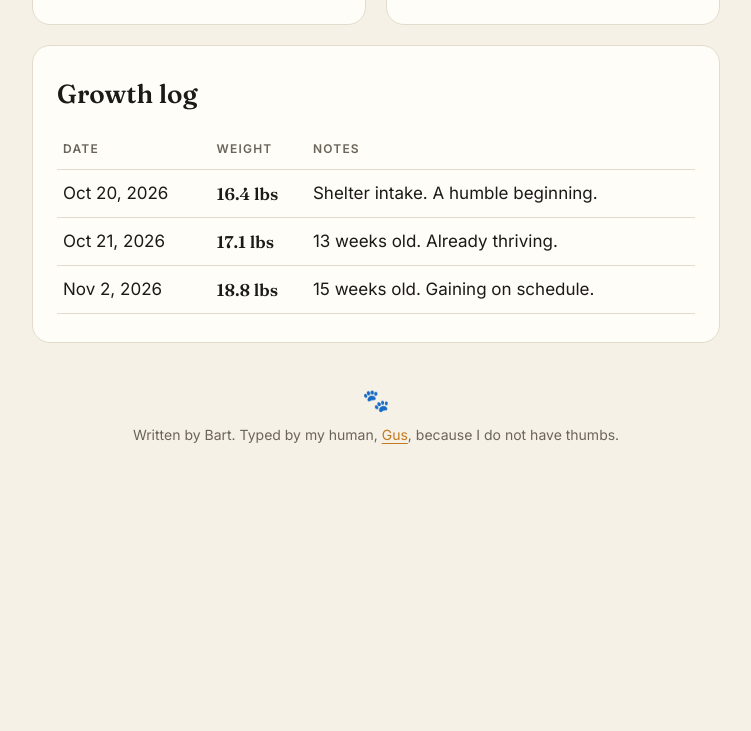
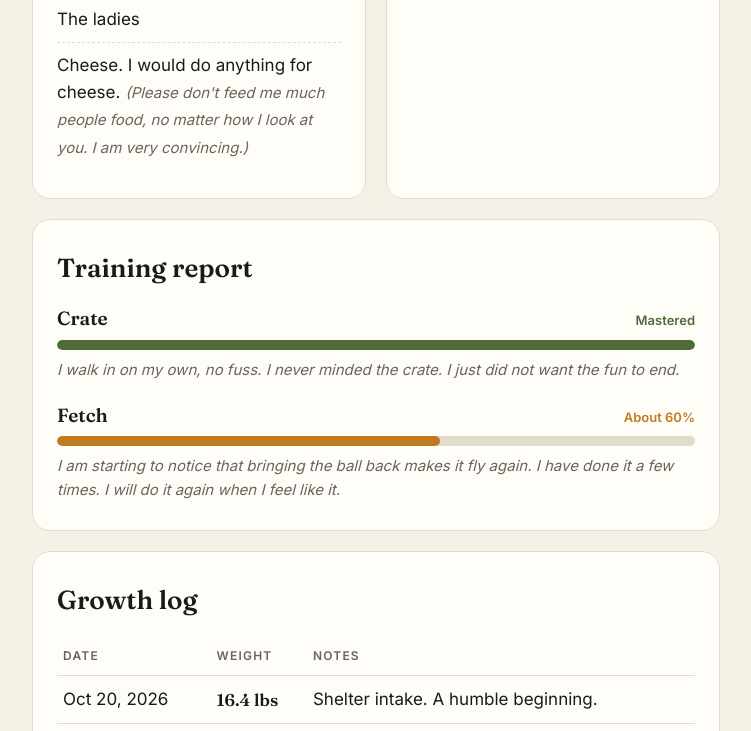
Before and after one commit to gusguidry/bartguidry.com, a plain HTML site: page index.html in a window 1280 px wide. Shown: the part 2237-2968 px from the top of the page, without its empty margins (264-1015 px from the left). Before the commit the page ends 2748 px from the top, so only its background shows below. Drawn offline with Linux system fonts and the light colour scheme.

Commit message:
Add training report; crate mastered, fetch in progress; ball and Kong likes
Co-Authored-By: Claude Opus 5.5 <noreply@anthropic.com>
Claude-Session: https://claude.ai/code/session_01Xe4cw62Ho9AagfR3dmgQUw

```diff
--- a/index.html
+++ b/index.html
@@ -106,6 +106,15 @@
   th { font-size: 12px; letter-spacing: .1em; text-transform: uppercase; color: var(--muted); font-weight: 600; }
   td.w { font-family: "Fraunces", serif; font-weight: 600; white-space: nowrap; }
 
+  .skill + .skill { margin-top: 18px; }
+  .skill .top { display: flex; justify-content: space-between; align-items: baseline; gap: 12px; }
+  .skill .name { font-family: "Fraunces", serif; font-weight: 600; font-size: 19px; }
+  .skill .pct { font-size: 13px; font-weight: 600; color: var(--grass); white-space: nowrap; }
+  .bar { height: 10px; border-radius: 999px; background: var(--line); margin: 6px 0 8px; overflow: hidden; }
+  .bar span { display: block; height: 100%; border-radius: 999px; background: var(--grass); }
+  .skill.wip .pct { color: var(--amber); }
+  .skill.wip .bar span { background: var(--amber); }
+
   .found { border: 2px solid var(--amber); background: linear-gradient(var(--amber-soft), var(--card) 110px); }
   .found h2 { color: var(--amber); }
   .btn {
@@ -179,6 +188,8 @@
         <li>The spot under the kitchen table</li>
         <li>Hunting kibble with my nose</li>
         <li>My rope toy</li>
+        <li>When you throw the ball. Throw it. Don't take it. Just throw it.</li>
+        <li>Frozen Kongs stuffed with kibble and melted cheese. I am teething, so this is a long-term project.</li>
         <li>YouTube TV. Ducks and dogs only.</li>
         <li>Being pet</li>
         <li>Walks</li>
@@ -194,13 +205,26 @@
         <li>The neighbor's Halloween decorations. Tacky.</li>
         <li>Cats</li>
         <li>The other dog in the mirror. He copies everything I do.</li>
-        <li>My crate <span class="aside">(we are working on it)</span></li>
         <li>When you stop petting me</li>
         <li>Baths. I have gone no-bath. It is the next evolution of no-poo. My natural oils are doing the work. <span class="aside">(Yeah, right, buddy. — Gus)</span></li>
         <li>The hair dryer. A tiny hurricane, pointed directly at me, on purpose.</li>
       </ul>
     </section>
   </div>
+
+  <section class="card">
+    <h2>Training report</h2>
+    <div class="skill">
+      <div class="top"><span class="name">Crate</span><span class="pct">Mastered</span></div>
+      <div class="bar"><span style="width:100%"></span></div>
+      <p class="aside">I walk in on my own, no fuss. I never minded the crate. I just did not want the fun to end.</p>
+    </div>
+    <div class="skill wip">
+      <div class="top"><span class="name">Fetch</span><span class="pct">About 60%</span></div>
+      <div class="bar"><span style="width:60%"></span></div>
+      <p class="aside">I am starting to notice that bringing the ball back makes it fly again. I have done it a few times. I will do it again when I feel like it.</p>
+    </div>
+  </section>
 
   <section class="card">
     <h2>Growth log</h2>
```
